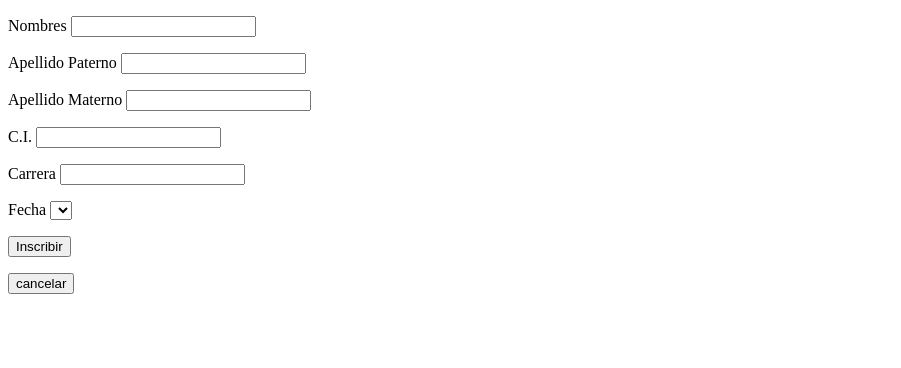
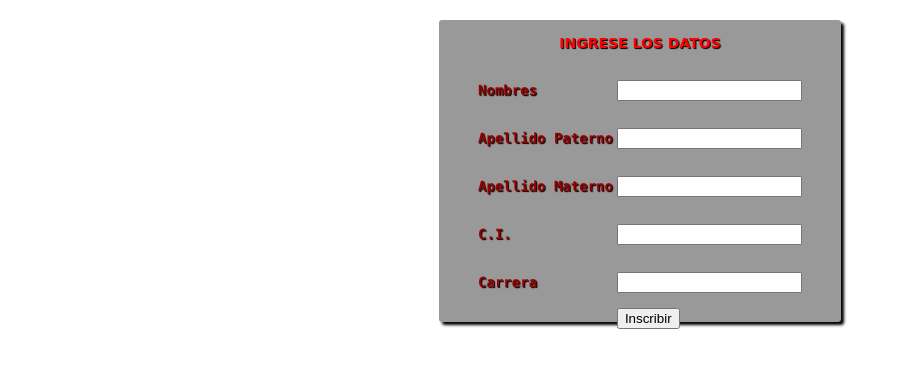
Before and after one commit to escorpi/SIS2, a PHP site: page /formularioRegistroDatos.php in a window 1280 px wide. Shown: the top 368 px of the page, without its empty margins (0-901 px from the left). Run offline with PHP 8.4, Linux system fonts and the light colour scheme; lists and menus that the app fills with data are empty.

Commit message:
21-10-13

```diff
--- /dev/null
+++ b/css/estilo_caja.css
@@ -0,0 +1,25 @@
+
+.estilo_caja{
+	background: #999;
+	height: 300px;
+	width: 400px;
+	box-shadow: 3px 3px 3px #000;
+	margin: 30px;
+	padding: 1px;
+	border-radius: 3px;
+	border-left: 3px soild #000;
+	border-top: 3px soild #000;
+}
+.s{
+	color: #900;
+	text-shadow:1px 1px 1px #000000;
+	font-family: Lucida Console;
+}
+.estilo_caja{
+	color:#F00;
+	text-shadow: 1px 1px 1px #000000;
+	font-family: "Comic Sans MS", cursive;
+	font-weight:bold;
+	font-size:14px;
+	margin: 20px;
+}
--- a/formularioRegistroDatos.php
+++ b/formularioRegistroDatos.php
@@ -3,34 +3,44 @@
 <head>
 <meta http-equiv="Content-Type" content="text/html; charset=utf-8" />
 <title>Documento sin título</title>
+<link rel="stylesheet" type="text/css" href="css/estilo_caja.css" />
+<!-- <script type="text/javascript" src="js/validarDatosUsuario.js"</script> -->
 </head>
 
 <body>
-
+<center>
+<div class="estilo_caja">
+ <p class="estilo_titulo">INGRESE LOS DATOS</p>
 <form id="form1" name="form1" method="post" action="insertar.php">
-  <p>Nombres
-  <input type="text" name="nom_estudiante" id="nom_estudiante" /> </p>
-  <p>Apellido Paterno
-  <input type="text" name="ap_paterno" id="ap_paterno" /> </p>
-  <p>Apellido Materno
-  <input type="text" name="ap_materno" id="ap_materno" /> </p>
-  <p>C.I.
-    <input type="text" name="ci" id="ci" />
-  </p>
-  <p>Carrera
-    <input type="text" name="carrera" id="carrera" />
-  </p>
-  <p>Fecha
-    <select name="cmbo_calendario" id="cmbo_calendario">
-    </select>
-  </p>
-  <p>
-    <input type="submit" name="insertar" id="insertar" value="Inscribir" />
-  </p>
-  <p>
-    <input type="submit" name="cancelar" id="cancelar" value="cancelar" />
-  </p>
+	<table>
+    <tr>
+    	<td><p class="s">Nombres</p></td>
+        <td><input type="text" name="nom_estudiante" /></td>
+    </tr>
+    <tr>
+    	<td><p class="s">Apellido Paterno</p></td>
+        <td><input type="text" name="ap_paterno" /></td>
+    </tr>
+    <tr>
+    	<td><p class="s">Apellido Materno</p></td>
+        <td><input type="text" name="ap_materno" /></td>
+    </tr>
+    <tr>
+    	<td><p class="s">C.I.</p></td>
+        <td><input type="text" name="ci" /></td>
+    </tr>
+  	<tr>
+  		<td><p class="s">Carrera</p></td>
+        <td><input type="text" name="carrera" /></td>
+  	</tr>
+    <tr>
+    	<td></td>
+        <td><input type="submit" name="insertar" id="boton" value="Inscribir" /></td>
+    </tr>
+    </table>
 </form>
+</div>
+</center>
 <p>&nbsp;</p>
 </body>
 </html>
--- a/insertar.php
+++ b/insertar.php
@@ -7,6 +7,8 @@ require_once('Connections/proyectoDB.php');
 
 class RegistrarUsuario {
     static function registra(){
+
+
 
         $nombre=$_POST['nom_estudiante'];
        	$apPaterno=$_POST['ap_paterno'];
```
Also changed, not shown: js/validarDatosUsuario.js (added, +35 -0 lines).
